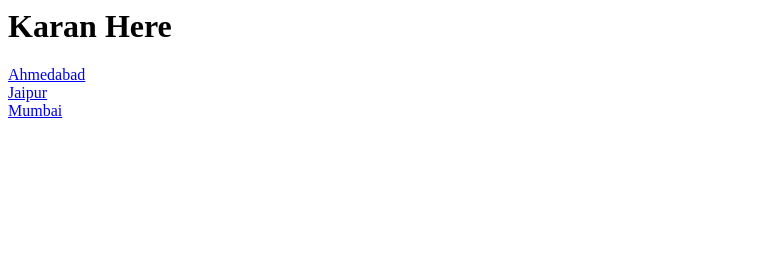
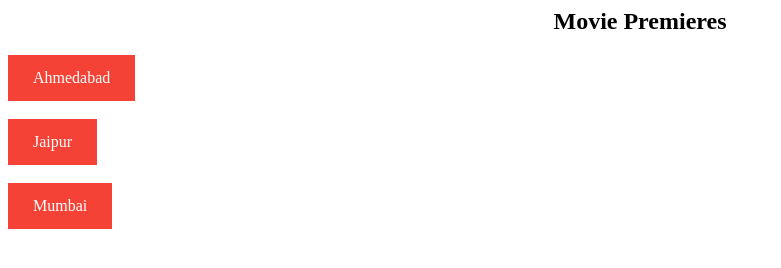
Before and after one commit to KaranBhalodiya/Cinema-Catalogs, a website: page home.html in a window 1280 px wide. Shown: the whole page, without its empty margins (0-781 px from the left). Drawn offline with Linux system fonts and the light colour scheme.

Commit message:
Most of Work Done

```diff
--- a/home.html
+++ b/home.html
@@ -1,11 +1,26 @@
 <html>
     <head>
         <title>Cinema Catalog</title>
+        <style>
+            a:link, a:visited {
+              background-color: #f44336;
+              color: white;
+              padding: 14px 25px;
+              text-align: center;
+              text-decoration: none;
+              display: inline-block;
+            }
+
+            a:hover, a:active {
+              background-color: red;
+            }
+            </style>
     </head>
     <body>
-        <h1>Karan Here</h1>
-        <a href='http://localhost:8088/Ahmedabad'>Ahmedabad</a><br>
-        <a href='http://localhost:8088/Jaipur'>Jaipur</a><br>
-        <a href='http://localhost:8088/Mumbai'>Mumbai</a><br>
+        <h2 style="text-align: center;">Movie Premieres</h2>
+
+        <a href='/Ahmedabad'>Ahmedabad</a><br><br>
+        <a href='/Jaipur'>Jaipur</a><br><br>
+        <a href='/Mumbai'>Mumbai</a><br>
     </body>
 </html>
```
Also changed, not shown: app.js (+4 -11 lines), package.json (added, +18 -0 lines), 3 other files.
